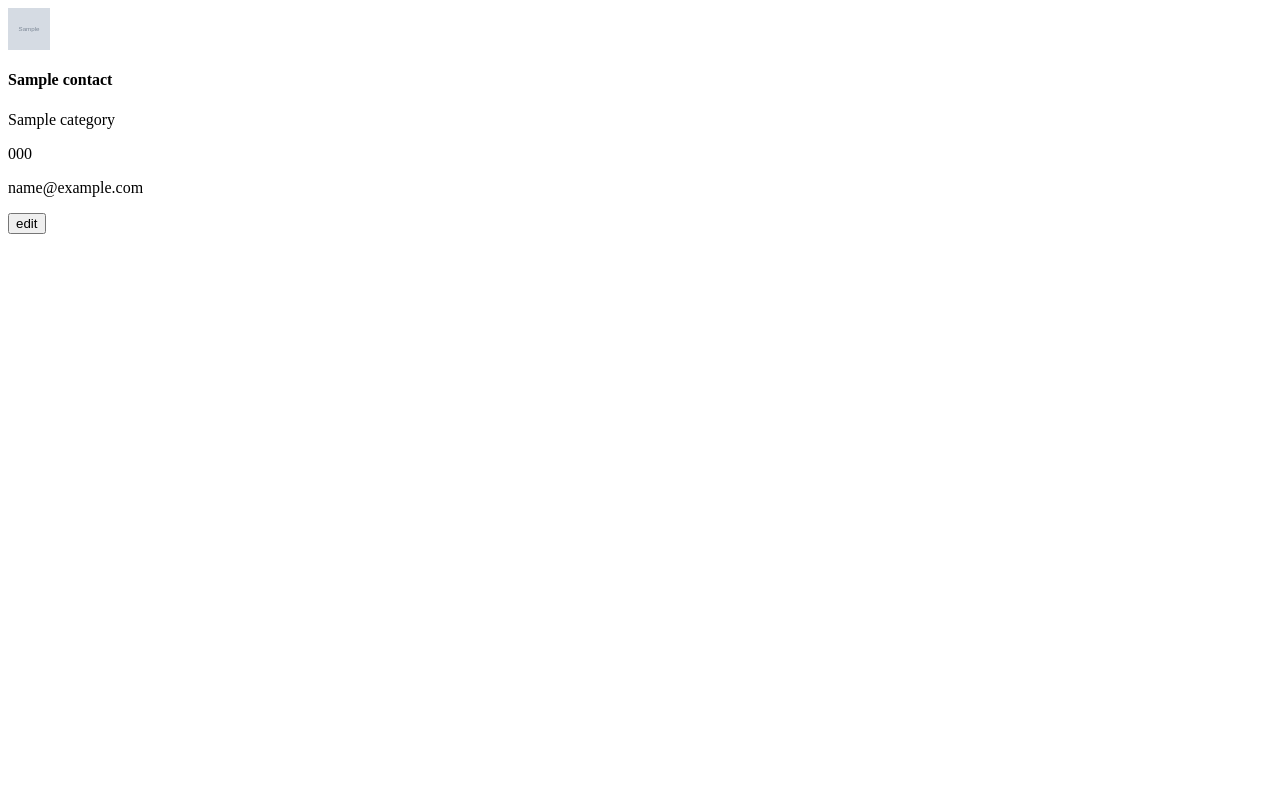
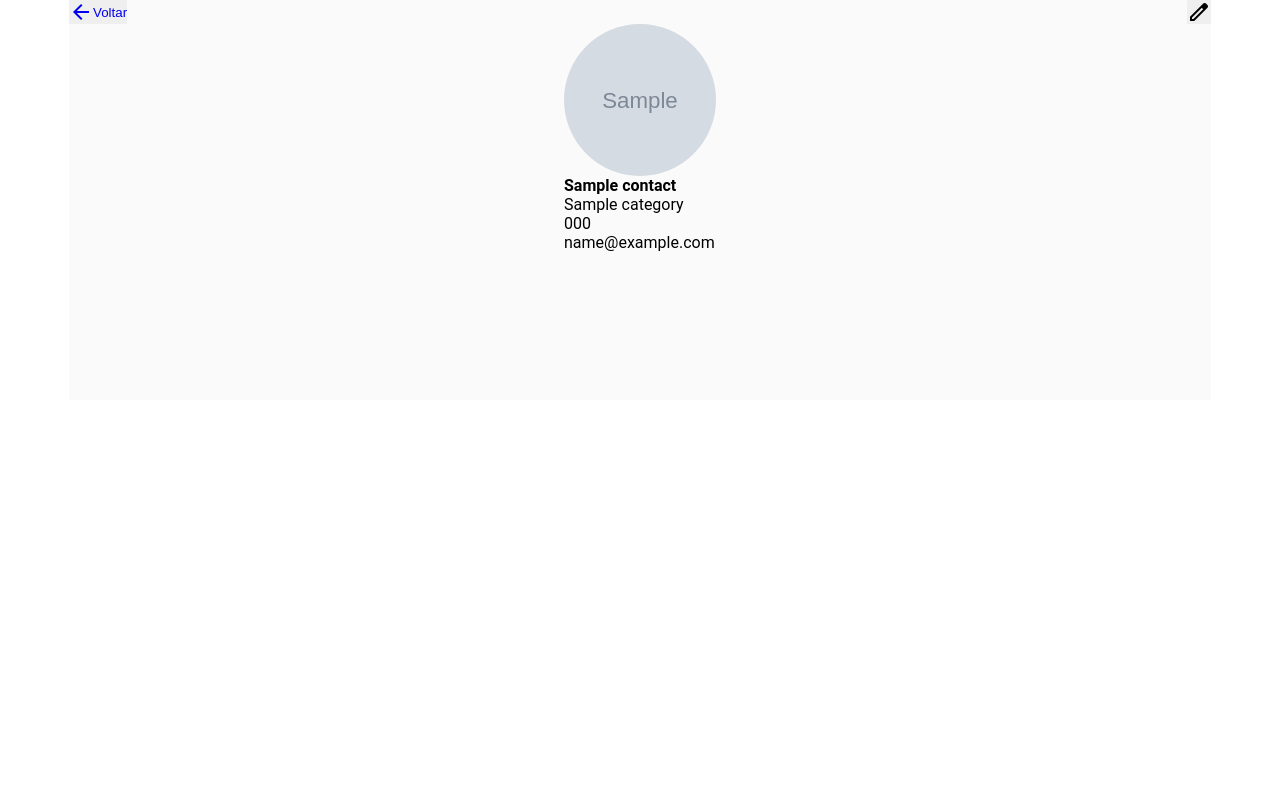
Before and after one commit to carolinarigaudfelix/Contact-List-Python-Django, a Django app: page /1 in a window 1280 px wide. Run offline with Django 4.2, Linux system fonts and the light colour scheme; tables that the repository leaves empty hold one stand-in row (values such as "Sample post"); grey boxes marked "Sample" are stand-in pictures.

Commit message:
back-buttom

```diff
--- a/contacts/templates/list_components.html
+++ b/contacts/templates/list_components.html
@@ -22,6 +22,6 @@
             </button>
           </form>
         </div>
-  </div>
+</div>
 
 {% endblock  %}
--- a/contacts/templates/show_contact_new.html
+++ b/contacts/templates/show_contact_new.html
@@ -1,7 +1,30 @@
 {% load static %}
 
 {% block content %}
+    <link rel="stylesheet" href="https://fonts.googleapis.com/css2?family=Material+Symbols+Outlined:opsz,wght,FILL,GRAD@20..48,100..700,0..1,-50..200" />
     <link rel="stylesheet" href="{% static "css/show_contact_new.css" %}">
+    <section class="box_show">
+        <header class="box_back">
+            <div class="edit_back">
+                <div  class="back_home">
+                    <div>
+                            <button>
+                                <a href="{% url 'contact_list' %}">
+                                    <span class="material-symbols-outlined">
+                                        arrow_back
+                                    </span>
+                                    <p>Voltar</p>
+                                </a>
+                            </button>
+                    </div>
+                </div>
+                <div>
+                        <button>
+                            <span class="material-symbols-outlined card_edit">edit</span>
+                        </button>
+                </div>
+            </div>
+        </header>
         <div class="card_contact">
             <div class="card_content">
                 <div class="card_image">
@@ -15,12 +38,6 @@
                     <p>{{ contact.email }}</p>
                 </div>
             </div>
-        <div class="card_button">
-            <form action="{% url 'show_contact' id_contact %}">
-                <button>
-                    <span class="material-symbols-outlined card_edit">edit</span>
-                </button>
-            </form>
         </div>
-    </div>
+    </section>
 {% endblock %}
--- a/contacts/urls.py
+++ b/contacts/urls.py
@@ -5,6 +5,6 @@ from django.conf import settings
 from django.conf.urls.static import static
 
 urlpatterns = [
-    path('', views.contact_list),
+    path('', views.contact_list, name='contact_list'),
     path('<int:id_contact>', views.show_contact, name = 'show_contact'),
 ]+ static(settings.MEDIA_URL, document_root=settings.MEDIA_ROOT)
--- a/static/css/show_contact_new.css
+++ b/static/css/show_contact_new.css
@@ -1,3 +1,64 @@
 *{
+    margin: 0px;
+    border: 0px;
+    padding: 0px;
+    box-sizing: 0px;
+    border-bottom: 0px;
 
 }
+@import url('https://fonts.googleapis.com/css2?family=Roboto:wght@500&display=swap');
+
+.back_home{
+    justify-content: space-between;
+}
+.back_home a{
+    display: flex;
+    flex-direction: row;
+    cursor: pointer;
+    text-decoration: none;
+    align-items: center
+}
+
+/* edit part */
+.box_back{
+    background-color: #FAFAFA;
+}
+
+.edit_back {
+    display: flex;
+    justify-content: space-between;
+}
+
+.box_back button{
+    display: flex;
+    justify-content: space-between;
+
+}
+/* show_contact */
+.card_contact {
+    display: flex;
+    flex-direction: column;
+    flex-wrap: wrap;
+    justify-content: center;
+
+    gap:12px;
+    font-family: 'Roboto', sans-serif;
+    margin-bottom: 12px;
+    align-items: center;
+    width: 100%;
+}
+
+.card_image img{
+    border-radius: 80px;
+    width: 152px;
+    height: 152px;
+    justify-content: center;
+    align-items: center;
+}
+
+.box_show{
+    height: 50%;
+    background-color: #FAFAFA;
+    margin-left: 69px;
+    margin-right: 69px;
+}
--- a/templates/base.html
+++ b/templates/base.html
@@ -32,6 +32,6 @@
             <p>Nenhum Contato</p>
         {% endif %}
     {% endif %}
-    {{% block  %}{% endblock  %}}
+
 </body>
 </html>
```
Lines whose indentation alone changed are shown as unchanged.
